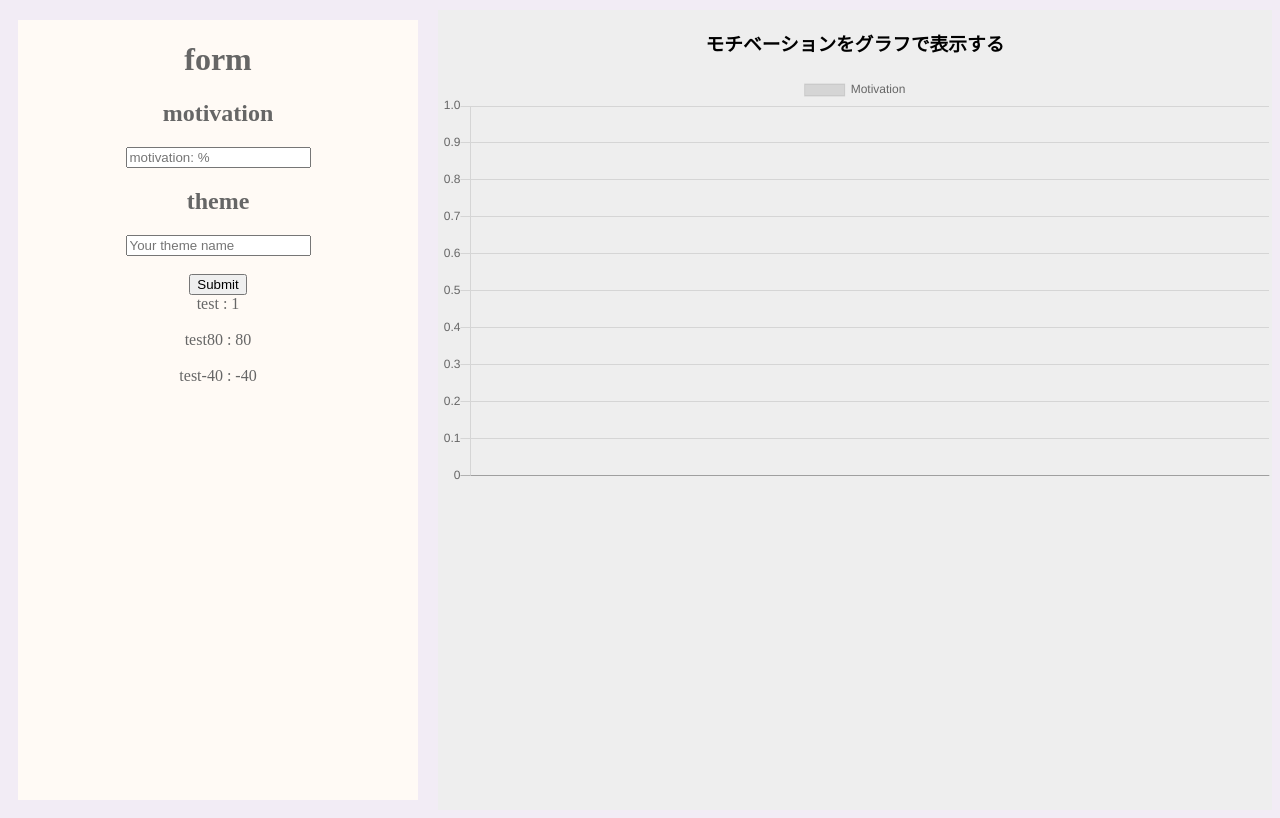
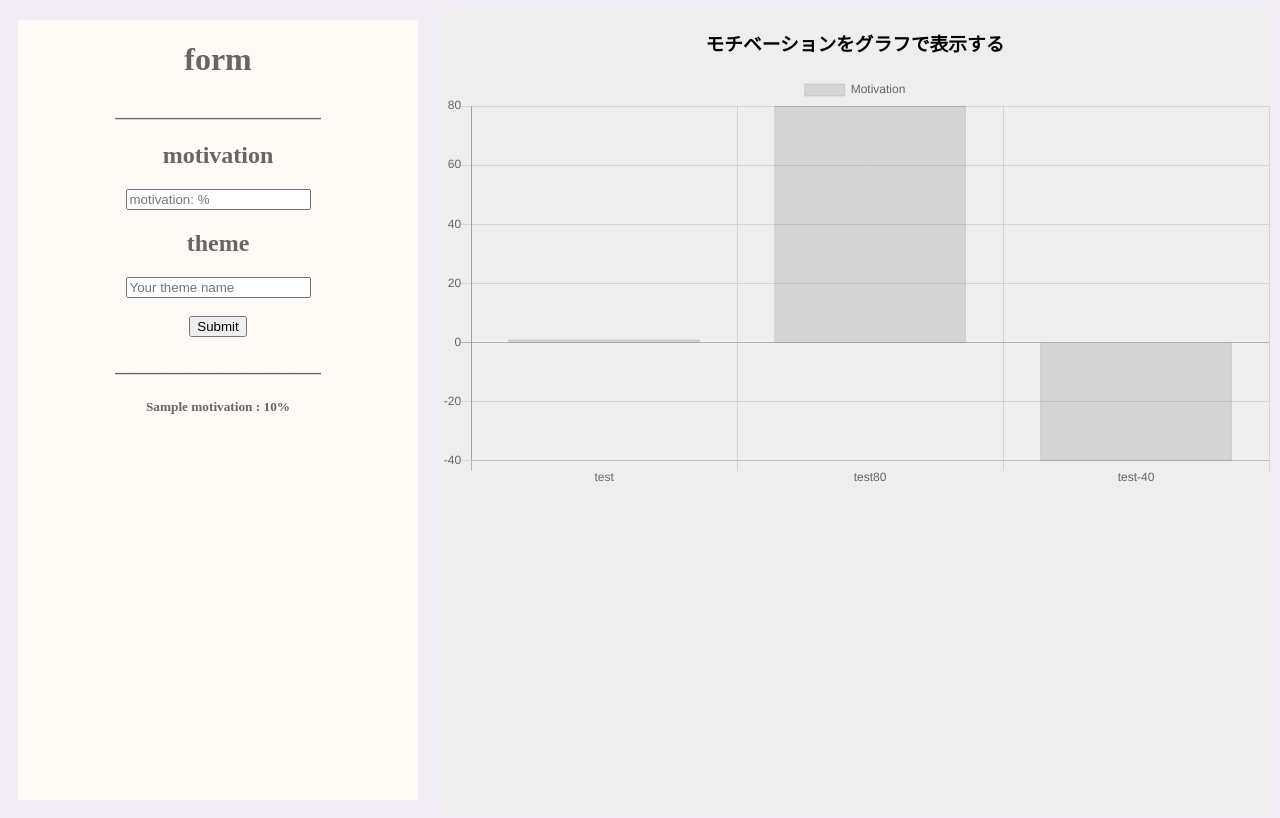
Before and after one commit to shosuke-13/MOTIVATE, a Flask app: page /motivation in a window 1280 px wide. Shown: the part 128-946 px from the top of the page. Run offline with Flask 2, Linux system fonts and the light colour scheme; data comes from the database, SQL or seed files in the repository; both versions use the stored data as it was after the commit; tables that the repository leaves empty hold one stand-in row (values such as "Sample post"); some libraries are stand-ins or nearby versions.

Commit message:
change database to use theme_name and change motivation page

```diff
--- a/codes/app.py
+++ b/codes/app.py
@@ -1,6 +1,6 @@
 from flask import Flask,render_template,redirect,request,url_for,session
 from database import db
-from views import User,Theme,Motivation,Portforio,Post,Feedback
+from views import User,Motivation,Portforio,Post,Feedback
 from datetime import timedelta
 
 app = Flask(__name__, template_folder='../templates', static_folder='../static')
@@ -11,7 +11,7 @@ db.init_app(app)
 app.permanent_session_lifetime = timedelta(minutes=50)
 
 with app.app_context():
-    #db.drop_all()
+    db.drop_all()
     db.create_all()
 
 @app.route('/')
--- a/templates/motivation.html
+++ b/templates/motivation.html
@@ -20,15 +20,18 @@
             <div class="lnavi">
 
                 <h1>form</h1>
+                <h3>______________________</h3>
                 <form action="/motivation" method = "POST">
                   <h2>motivation</h2><input type="number" name = "motivation" placeholder= "motivation: %">
                   <br><h2>theme</h2><input type="text" name = "theme" placeholder = "Your theme name"></br>
                   <br><input type="submit" name = "submit" placeholder = "submit"></br>
                 </form>
+
+                <h3>______________________</h3>
+
                 {% for motivation in motivations%}
-                {{motivation.theme_name}} :
-                {{motivation.percentage}}
-                <br></br>
+                <h5>{{motivation.theme_name}} :
+                {{motivation.percentage}}%</h5>
                 {% endfor %}
 
 
@@ -41,12 +44,12 @@
                 <canvas id="myChart"></canvas>
                 <script>
 
-                  const labels = [];
+                  const labels = ['test','test80','test-40'];
                   const data = {
                     labels: labels,
                     datasets: [{
                       label: 'Motivation',
-                      data: [],
+                      data: [1,80,-40],
                       borderWidth: 1
                     }]
                   };
```
Also changed, not shown: codes/motivation.db.
